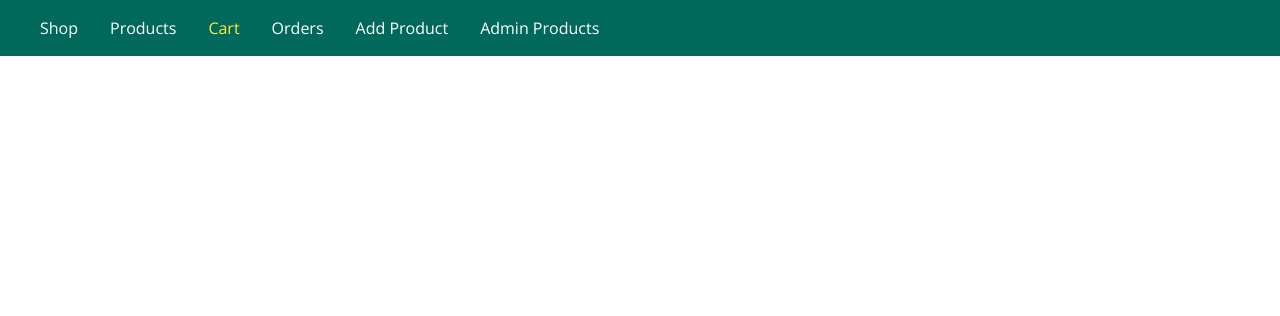
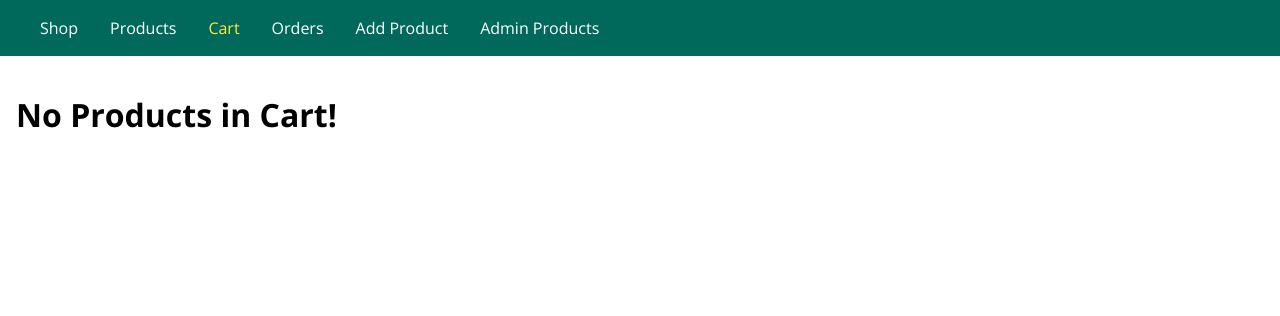
Before and after one commit to Sergiy-Galenko/NodeJS---The-Complete-Guide, a Node server app: page /cart in a window 1280 px wide. Shown: the top 316 px of the page. Run offline with Node 20, Linux system fonts and the light colour scheme; some libraries are stand-ins or nearby versions.

Commit message:
deleting-cart-items

```diff
--- a/Dynamic Routes & Advanced Models/controllers/shop.js
+++ b/Dynamic Routes & Advanced Models/controllers/shop.js
@@ -33,9 +33,23 @@ exports.getIndex = (req, res, next) => {
 };
 
 exports.getCart = (req, res, next) => {
-  res.render('shop/cart', {
-    path: '/cart',
-    pageTitle: 'Your Cart'
+  Cart.getCart(cart => {
+    Product.fetchAll(products => {
+      const cartProducts = [];
+      for (product of products) {
+        const cartProductData = cart.products.find(
+          prod => prod.id === product.id
+        );
+        if (cartProductData) {
+          cartProducts.push({ productData: product, qty: cartProductData.qty });
+        }
+      }
+      res.render('shop/cart', {
+        path: '/cart',
+        pageTitle: 'Your Cart',
+        products: cartProducts
+      });
+    });
   });
 };
 
@@ -45,6 +59,14 @@ exports.postCart = (req, res, next) => {
     Cart.addProduct(prodId, product.price);
   });
   res.redirect('/cart');
+};
+
+exports.postCartDeleteProduct = (req, res, next) => {
+  const prodId = req.body.productId;
+  Product.findById(prodId, product => {
+    Cart.deleteProduct(prodId, product.price);
+    res.redirect('/cart');
+  });
 };
 
 exports.getOrders = (req, res, next) => {
--- a/Dynamic Routes & Advanced Models/data/cart.json
+++ b/Dynamic Routes & Advanced Models/data/cart.json
@@ -1 +1 @@
-{"products":[{"id":"0.558673316244021","qty":2}],"totalPrice":41.98}
+{"products":[],"totalPrice":0}
--- a/Dynamic Routes & Advanced Models/models/cart.js
+++ b/Dynamic Routes & Advanced Models/models/cart.js
@@ -37,4 +37,35 @@ module.exports = class Cart {
       });
     });
   }
+
+  static deleteProduct(id, productPrice) {
+    fs.readFile(p, (err, fileContent) => {
+      if (err) {
+        return;
+      }
+      const updatedCart = { ...JSON.parse(fileContent) };
+      const product = updatedCart.products.find(prod => prod.id === id);
+      const productQty = product.qty;
+      updatedCart.products = updatedCart.products.filter(
+        prod => prod.id !== id
+      );
+      updatedCart.totalPrice =
+        updatedCart.totalPrice - productPrice * productQty;
+
+      fs.writeFile(p, JSON.stringify(updatedCart), err => {
+        console.log(err);
+      });
+    });
+  }
+
+  static getCart(cb) {
+    fs.readFile(p, (err, fileContent) => {
+      const cart = JSON.parse(fileContent);
+      if (err) {
+        cb(null);
+      } else {
+        cb(cart);
+      }
+    });
+  }
 };
--- a/Dynamic Routes & Advanced Models/models/product.js
+++ b/Dynamic Routes & Advanced Models/models/product.js
@@ -1,5 +1,7 @@
 const fs = require('fs');
 const path = require('path');
+
+const Cart = require('./cart');
 
 const p = path.join(
   path.dirname(process.mainModule.filename),
@@ -18,7 +20,8 @@ const getProductsFromFile = cb => {
 };
 
 module.exports = class Product {
-  constructor(title, imageUrl, description, price) {
+  constructor(id, title, imageUrl, description, price) {
+    this.id = id;
     this.title = title;
     this.imageUrl = imageUrl;
     this.description = description;
@@ -26,11 +29,34 @@ module.exports = class Product {
   }
 
   save() {
-    this.id = Math.random().toString();
     getProductsFromFile(products => {
-      products.push(this);
-      fs.writeFile(p, JSON.stringify(products), err => {
-        console.log(err);
+      if (this.id) {
+        const existingProductIndex = products.findIndex(
+          prod => prod.id === this.id
+        );
+        const updatedProducts = [...products];
+        updatedProducts[existingProductIndex] = this;
+        fs.writeFile(p, JSON.stringify(updatedProducts), err => {
+          console.log(err);
+        });
+      } else {
+        this.id = Math.random().toString();
+        products.push(this);
+        fs.writeFile(p, JSON.stringify(products), err => {
+          console.log(err);
+        });
+      }
+    });
+  }
+
+  static deleteById(id) {
+    getProductsFromFile(products => {
+      const product = products.find(prod => prod.id === id);
+      const updatedProducts = products.filter(prod => prod.id !== id);
+      fs.writeFile(p, JSON.stringify(updatedProducts), err => {
+        if (!err) {
+          Cart.deleteProduct(id, product.price);
+        }
       });
     });
   }
--- a/Dynamic Routes & Advanced Models/routes/admin.js
+++ b/Dynamic Routes & Advanced Models/routes/admin.js
@@ -17,4 +17,8 @@ router.post('/add-product', adminController.postAddProduct);
 
 router.get('/edit-product/:productId', adminController.getEditProduct);
 
+router.post('/edit-product', adminController.postEditProduct);
+
+router.post('/delete-product', adminController.postDeleteProduct);
+
 module.exports = router;
--- a/Dynamic Routes & Advanced Models/routes/shop.js
+++ b/Dynamic Routes & Advanced Models/routes/shop.js
@@ -16,6 +16,8 @@ router.get('/cart', shopController.getCart);
 
 router.post('/cart', shopController.postCart);
 
+router.post('/cart-delete-item', shopController.postCartDeleteProduct);
+
 router.get('/orders', shopController.getOrders);
 
 router.get('/checkout', shopController.getCheckout);
--- a/Dynamic Routes & Advanced Models/views/admin/edit-product.ejs
+++ b/Dynamic Routes & Advanced Models/views/admin/edit-product.ejs
@@ -24,6 +24,9 @@
                 <label for="description">Description</label>
                 <textarea name="description" id="description" rows="5"><% if (editing) { %><%= product.description %><% } %></textarea>
             </div>
+            <% if (editing) { %>
+                <input type="hidden" value="<%= product.id %>" name="productId">
+            <% } %>
 
             <button class="btn" type="submit"><% if (editing) { %>Update Product<% } else { %>Add Product<% } %></button>
         </form>
--- a/Dynamic Routes & Advanced Models/views/admin/products.ejs
+++ b/Dynamic Routes & Advanced Models/views/admin/products.ejs
@@ -27,8 +27,9 @@
                                     </p>
                                 </div>
                                 <div class="card__actions">
-                                    <a href="/admin/edit-product" class="btn">Edit</a>
+                                    <a href="/admin/edit-product/<%= product.id %>?edit=true" class="btn">Edit</a>
                                     <form action="/admin/delete-product" method="POST">
+                                        <input type="hidden" value="<%= product.id %>" name="productId">
                                         <button class="btn" type="submit">Delete</button>
                                     </form>
 
--- a/Dynamic Routes & Advanced Models/views/shop/cart.ejs
+++ b/Dynamic Routes & Advanced Models/views/shop/cart.ejs
@@ -3,4 +3,21 @@
 
     <body>
         <%- include('../includes/navigation.ejs') %>
+        <main>
+            <% if (products.length > 0) { %>
+                <ul>
+                    <% products.forEach(p => { %>
+                        <li>
+                            <p><%= p.productData.title %> (<%= p.qty %>)</p>
+                            <form action="/cart-delete-item" method="POST">
+                                <input type="hidden" value="<%= p.productData.id %>" name="productId">
+                                <button class="btn" type="submit">Delete</button>
+                            </form>
+                        </li>
+                    <% }) %>
+                </ul>
+            <% } else { %>
+                <h1>No Products in Cart!</h1>
+            <% } %>
+        </main>
         <%- include('../includes/end.ejs') %>
```
Also changed, not shown: Dynamic Routes & Advanced Models/controllers/admin.js (+24 -1 lines), Dynamic Routes & Advanced Models/data/products.json (+1 -1 lines).
